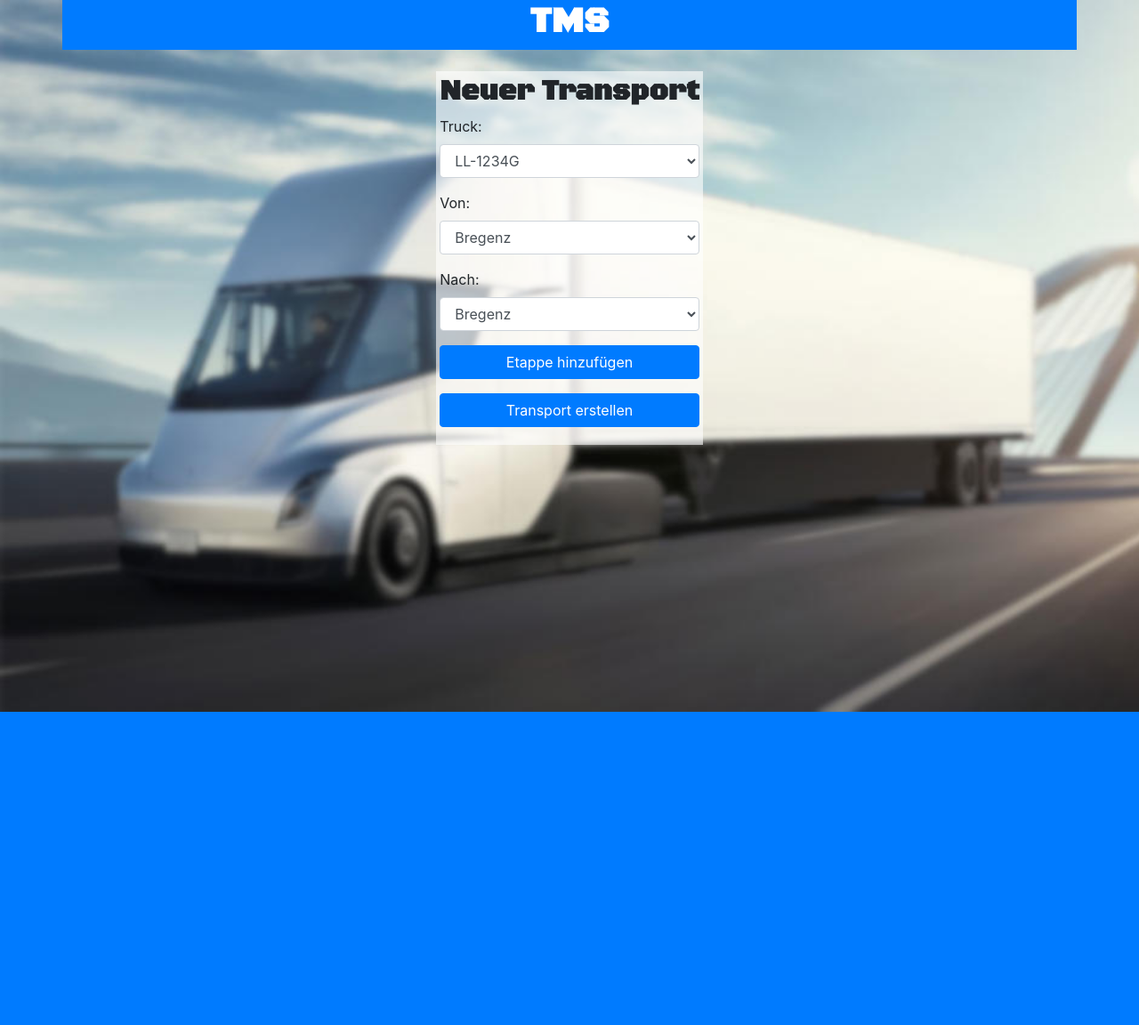
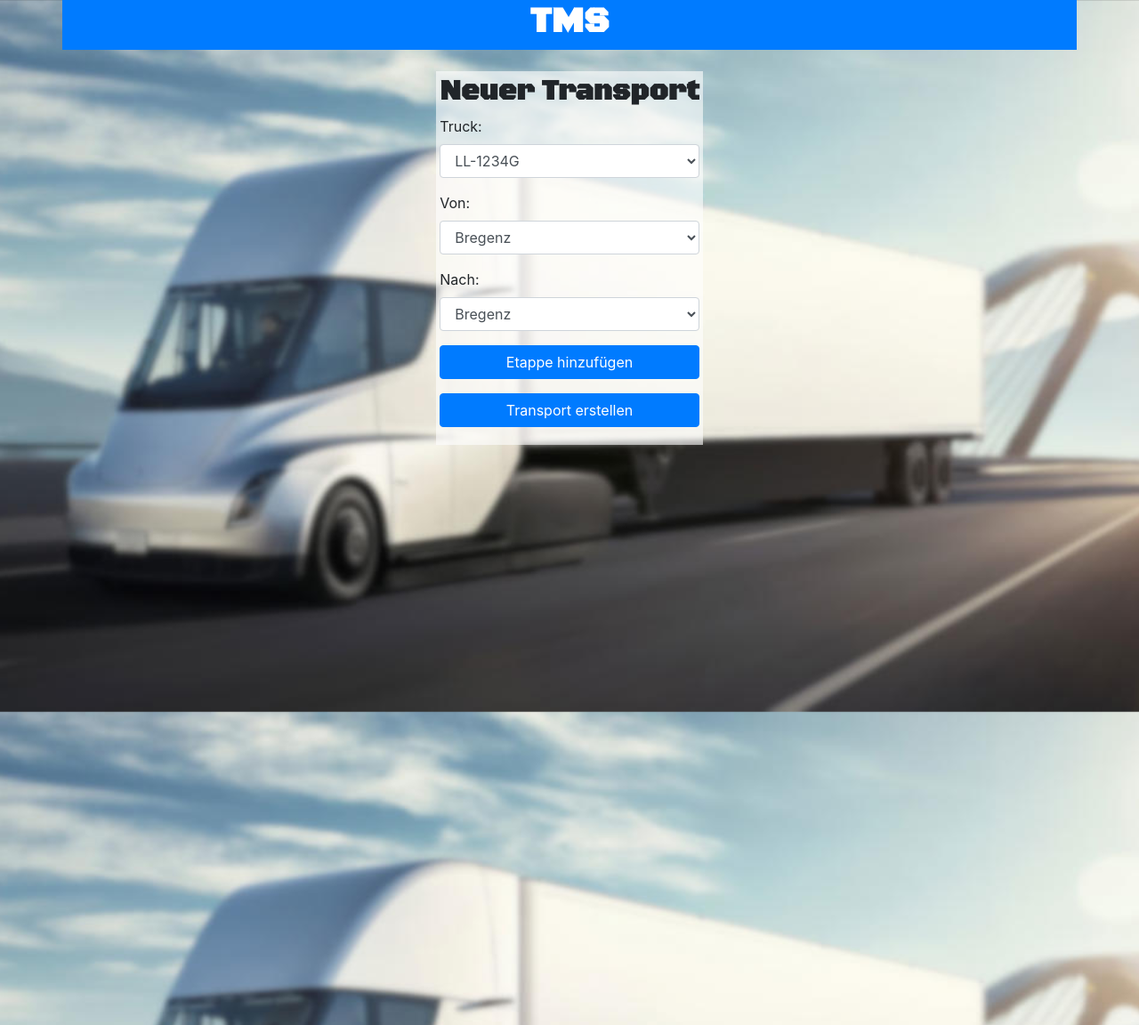
Before and after one commit to groiq/016-transport-management, a PHP site: page / in a window 1280 px wide. Shown: the whole page at 89% size. Before the commit the page ends 800 px from the top, so only its background shows below. Run offline with PHP 8.4, Linux system fonts and the light colour scheme; data comes from the database, SQL or seed files in the repository.

Commit message:
try increasing body height to cover ios status bar

```diff
--- a/css/styles.css
+++ b/css/styles.css
@@ -4,7 +4,8 @@
 
 html, body {
     width: 100%;
-    height: 100%;
+    /* increased height to cover ios status bar */
+    height: 120%;
 }
 
 #wrapper {
@@ -22,6 +23,7 @@ html, body {
 } */
 
 body {
+    /* height: 120%; */
     background-color: #007bff;
     background-image: url('../imgs/truck-background-blurred.jpg');
     backgrouund-position: center;
--- a/index.php
+++ b/index.php
@@ -12,7 +12,7 @@
     <meta name="apple-mobile-web-app-capable" content="yes">
     <meta name="apple-mobile-web-app-status-bar-style" content="black-translucent">
 
-    <title>TMS-02</title>
+    <title>TMS-03</title>
 </head>
 
 <body>
```
